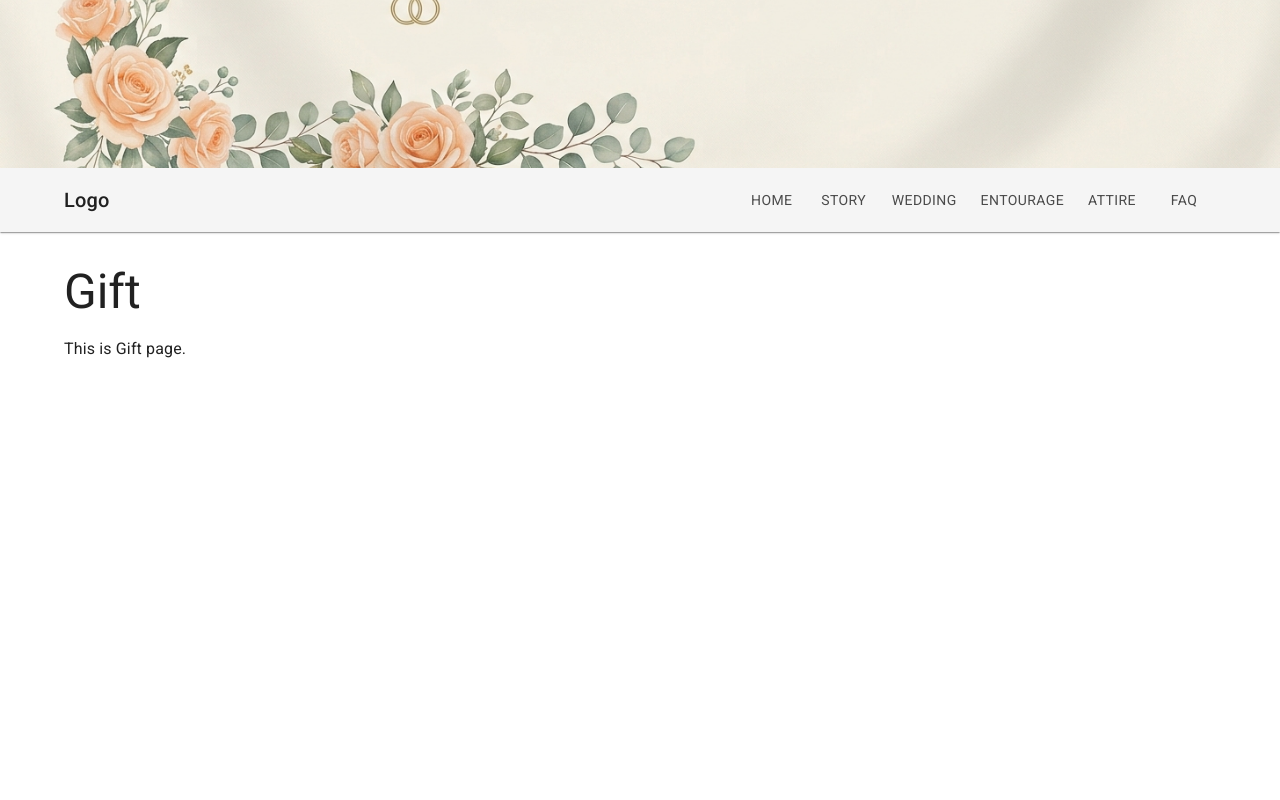
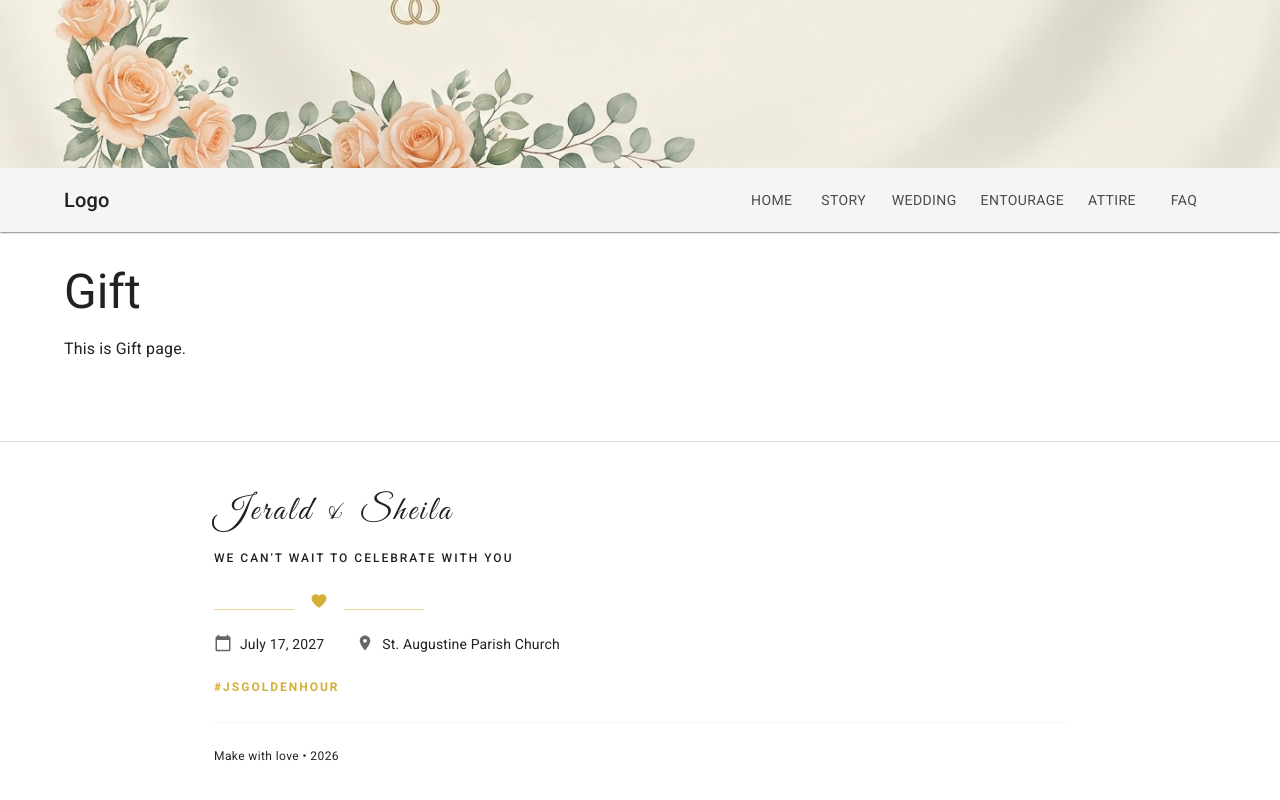
Before and after one commit to gutierrezjeralds/wedding-invitation, a React (Vite) app in the folder client/: page /gift in a window 1280 px wide. Shown: the part 392-1192 px from the top of the page. Before the commit the page ends 800 px from the top, so only its background shows below. Built offline with nearby package versions, Linux system fonts and the light colour scheme; a web font is replaced by a local one.

Commit message:
Commit changes for adding footer

```diff
--- a/client/src/App.jsx
+++ b/client/src/App.jsx
@@ -1,6 +1,7 @@
 import React from 'react';
 import { Routes, Route, useLocation } from 'react-router-dom';
 import Header from './components/views/Header';
+import Footer from './components/views/Footer';
 import Envelope from './components/views/contents/Envelope';
 import Home from './components/views/contents/Home';
 import Story from './components/views/contents/Story';
@@ -33,6 +34,8 @@ export default function App() {
         <Route path="/gift" element={<Gift />} />
       </Routes>
 
+      {showHeader && <Footer />}
+
       {/* <BackgroundMusic /> */}
     </React.Fragment>
   );
--- /dev/null
+++ b/client/src/components/views/Footer.jsx
@@ -0,0 +1,105 @@
+import React from 'react';
+import { useTranslation, Trans } from 'react-i18next';
+import { Box, Container, Typography, Link, Divider, IconButton, Stack } from '@mui/material';
+import { Favorite, Instagram, LocationOn, CalendarToday } from '@mui/icons-material';
+import { Text } from './utils/MUIComponents';
+
+export default function WeddingFooter() {
+    const { t: oI18n } = useTranslation();
+
+    return (
+        <Box
+            className="mt-5"
+            component="footer"
+            sx={{
+                bgcolor: 'background.paper',
+                color: 'text.primary',
+                pt: 6,
+                pb: 6,
+                mt: 'auto',
+                borderTop: '1px solid',
+                borderColor: 'divider',
+                width: '100%',
+            }}
+        >
+            <Container maxWidth="md">
+                <Stack spacing={3} alignItems="center" textAlign="center">
+
+                    {/* Header: Names & Tagline */}
+                    <Box>
+                        <Text letterSpacing="wide" variant="h4" className="great-vibes-regular">
+                            <Trans
+                                i18nKey="title_name"
+                                components={{
+                                    span: <span className="pinyon-script-regular" />
+                                }}
+                            />
+                        </Text>
+                        <Typography
+                            variant="subtitle2"
+                            color="text.secondary"
+                            className="mt-3"
+                            sx={{
+                                letterSpacing: 2,
+                                textTransform: 'uppercase',
+                                fontSize: '0.75rem',
+                            }}
+                        >
+                            {oI18n("footer_qoute")}
+                        </Typography>
+                    </Box>
+
+                    {/* Monogram Heart Divider */}
+                    <Stack direction="row" alignItems="center" justifyContent="center" spacing={2} sx={{ width: '100%' }}>
+                        <Divider sx={{ width: 80, borderColor: '#d4af37', opacity: 0.5 }} />
+                        <Favorite sx={{ fontSize: 18, color: '#d4af37'}} />
+                        <Divider sx={{ width: 80, borderColor: '#d4af37', opacity: 0.5 }} />
+                    </Stack>
+
+                    {/* Date & Location */}
+                    <Stack
+                        direction={{ xs: 'column', sm: 'row' }}
+                        spacing={{ xs: 1, sm: 4 }}
+                        alignItems="center"
+                        justifyContent="center"
+                    >
+                        <Stack direction="row" alignItems="center" spacing={1}>
+                            <CalendarToday sx={{ fontSize: 18, color: 'text.secondary' }} />
+                            <Typography variant="body2" color="text.secondary">
+                                {oI18n("title_date_v2")}
+                            </Typography>
+                        </Stack>
+                        <Stack direction="row" alignItems="center" spacing={1}>
+                            <LocationOn sx={{ fontSize: 18, color: 'text.secondary' }} />
+                            <Typography variant="body2" color="text.secondary">
+                                {oI18n("title_church")}
+                            </Typography>
+                        </Stack>
+                    </Stack>
+
+                    {/* Hashtag */}
+                    <Stack direction="row" alignItems="center" spacing={1}>
+                        <Typography
+                            variant="caption"
+                            sx={{
+                                color: '#d4af37',
+                                fontWeight: 600,
+                                letterSpacing: 2,
+                                textTransform: 'uppercase',
+                            }}
+                        >
+                            {oI18n("title_hashtag")}
+                        </Typography>
+                    </Stack>
+
+                    <Divider sx={{ width: '100%', opacity: 0.3, my: 1 }} />
+
+                    {/* Bottom Copyright */}
+                    <Typography variant="caption" color="text.secondary">
+                        {oI18n("footer_bottom")} • {new Date().getFullYear()}
+                    </Typography>
+                </Stack>
+            </Container>
+        </Box>
+    );
+}
--- a/client/src/components/views/contents/Home.jsx
+++ b/client/src/components/views/contents/Home.jsx
@@ -36,7 +36,7 @@ export default function Home() {
                 </Text>
 
                 <Text letterSpacing="wide" variant="h6" className="cormorant-garamond-regular m-2">
-                    {oI18n("title_date_v2")}
+                    {oI18n("title_date_v3")}
                 </Text>
 
                 <Text letterSpacing="wide" className="cormorant-garamond-regular fs-8">
--- a/client/src/locale/en.json
+++ b/client/src/locale/en.json
@@ -1,13 +1,17 @@
 {
     "title_name": "Jerald <span>&</span> Sheila",
     "title_date": "Saturday, July 17, 2027 \nat 10:00 AM",
-    "title_date_v2": "07 • 17 • 27",
+    "title_date_v2": "July 17, 2027",
+    "title_date_v3": "07 • 17 • 27",
     "title_church": "St. Augustine Parish Church",
     "title_church_address": "Barangay Santor, Tanauan City, Batangas",
     "title_reception": "Casa Lucido Events Place",
     "title_reception_address": "Poblacion Barangay 7, Tanauan City, Batangas",
     "title_rsvp": "RSVP",
+    "title_hashtag": "#JSGoldenHour",
     "button_viewmap": "View Map",
+    "footer_qoute": "We Can't Wait to Celebrate With You",
+    "footer_bottom": "Make with love",
     "page_title_home": "Home",
     "page_title_story": "Story",
     "page_title_wedding": "Wedding",
```
